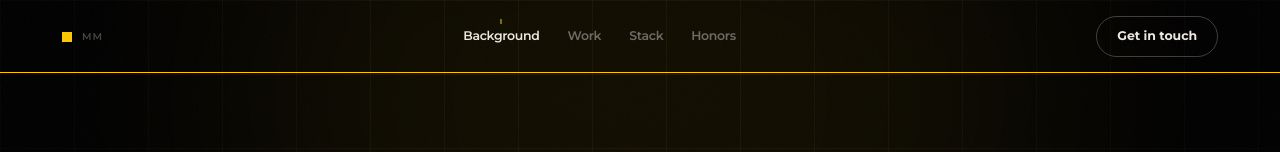
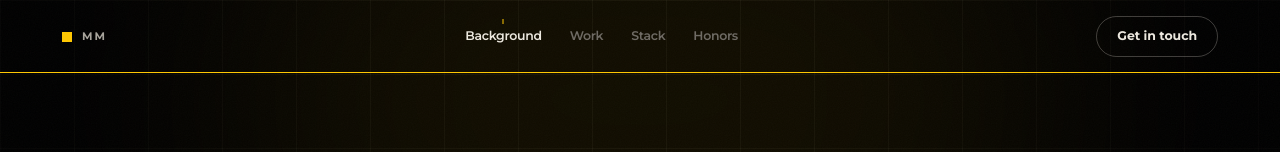
Before and after one commit to mani-4444/manideepmunjampally, a Next.js app: page / in a window 1280 px wide. Shown: the top 152 px of the page. Built offline with nearby package versions, Linux system fonts and the light colour scheme; no server answers.

Commit message:
feat: add global styles and Navbar component with Instrument design system

```diff
--- a/src/app/globals.css
+++ b/src/app/globals.css
@@ -88,6 +88,10 @@ footer[id] {
    Typography roles
    ------------------------------------------------------------ */
 
+/* Layered so Tailwind utilities win over these component classes.
+   Unlayered CSS beats layered utilities, which silently dropped
+   overrides like `field-key text-bone-mute` back to the class colour. */
+@layer components {
   .font-akira { font-family: var(--font-akira), sans-serif; }
   .font-montserrat { font-family: var(--font-montserrat), sans-serif; }
   .font-open-sans { font-family: var(--font-open-sans), sans-serif; }
@@ -376,6 +380,8 @@ footer[id] {
 
   .link-sweep:hover::after { transform: scaleX(1); }
 
+}
+
 /* ------------------------------------------------------------
    Atmosphere
    ------------------------------------------------------------ */
--- a/src/components/Navbar.tsx
+++ b/src/components/Navbar.tsx
@@ -60,7 +60,10 @@ export function Navbar() {
           className="group hidden shrink-0 items-center gap-2.5 sm:flex"
         >
           <span className="h-2.5 w-2.5 bg-signal transition-transform duration-300 group-hover:rotate-45" />
-          <span className="field-key text-bone-mute transition-colors group-hover:text-bone">
+          {/* Explicit styling rather than `field-key`, whose #46433E is a
+              margin-label tone (~2.4:1 on black) and far too faint for a
+              mark that has to read as the site's logo. */}
+          <span className="font-montserrat text-[11px] font-bold tracking-[0.18em] text-bone-dim transition-colors group-hover:text-bone">
             MM
           </span>
         </a>
```
Lines whose indentation alone changed are shown as unchanged.
